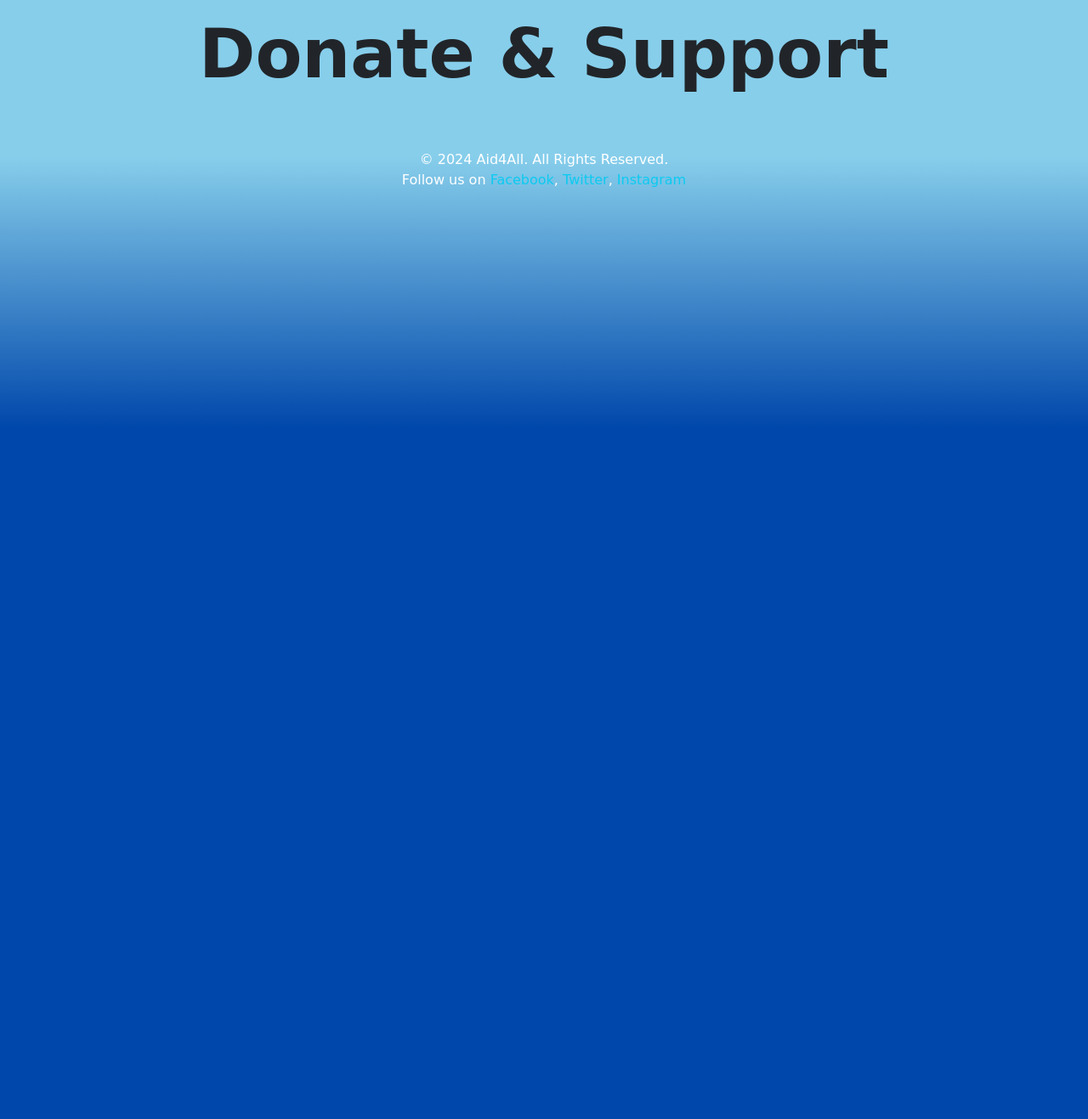
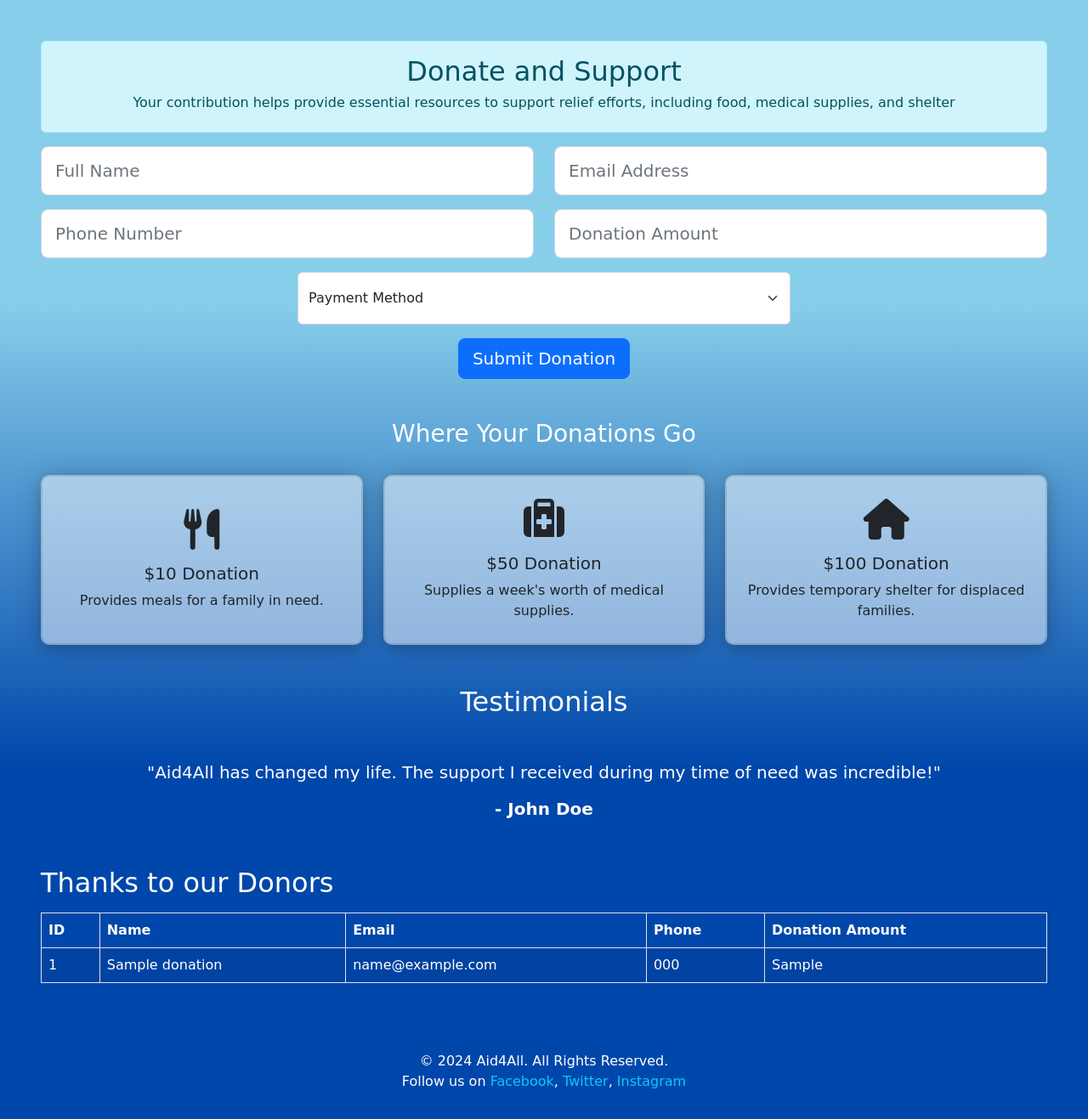
Before and after one commit to Sadhvi-Nayak/Aid4All, a Flask app: page /donateSupport in a window 1280 px wide. Shown: the part 56-1373 px from the top of the page at 85% size. Before the commit the page ends 531 px from the top, so only its background shows below. Run offline with Flask 3, Linux system fonts and the light colour scheme; tables that the repository leaves empty hold one stand-in row (values such as "Sample post"); some libraries are stand-ins or nearby versions; some web fonts are replaced.

Commit message:
Completed donate & support page

```diff
--- a/app.py
+++ b/app.py
@@ -60,6 +60,17 @@ class ResourceRequests(db.Model):
     def __repr__(self):
         return "<ResourceRequest %r>" % self.email
 
+class Donations(db.Model):
+    id = db.Column(db.Integer, primary_key=True)
+    name = db.Column(db.String(50), nullable=False)
+    email = db.Column(db.String(60), unique=True, nullable=False)
+    phone = db.Column(db.String(10), unique=True, nullable=False)
+    donation_amount = db.Column(db.String(20), nullable=False)
+    payment_method = db.Column(db.String(20), nullable=False)
+
+    def __repr__(self):
+        return "<Donation %r>" % self.email
+
 @app.route("/")
 def home():
     return render_template("index.html")
@@ -75,7 +86,8 @@ def requestResources():
 
 @app.route("/donateSupport")
 def donateSupport():
-    return render_template("donateSupport.html")
+	donations = Donations.query.all()
+	return render_template("donateSupport.html",donations=donations)
 
 @app.route("/volunteerSignup")
 def volunteerSignup():
@@ -190,6 +202,45 @@ def request_resources():
 			flash("Email ID already in use", "error")
 			return redirect(url_for("requestResources"))
 
+@app.route("/submit_donation", methods=['POST'])
+def submit_donation():
+    if request.method == 'POST':
+        name = request.form['name']
+        email = request.form['email']
+        phone = request.form['phone']
+        donation_amount = request.form['amount']
+        payment_method = request.form['payment_method']
+
+        email_check = Donations.query.filter_by(email=email).first()
+        if not email_check:
+            phone_check = Donations.query.filter_by(phone=phone).first()
+            if not phone_check:
+                donation = Donations(
+                    name=name,
+                    email=email,
+                    phone=phone,
+                    donation_amount=donation_amount,
+                    payment_method=payment_method,
+                )
+                db.session.add(donation)
+                db.session.commit()
+                send_mail(
+                    email,
+                    "Donation Confirmation",
+                    "Hi "
+                    + str(name)
+                    + ",\nThank you for your generous donation to Aid4All! Your contribution will make a significant impact."
+                    + "\nPlease keep an eye on your email for updates on how your donation is being used."
+                )
+                flash("Donation successful", "success")
+                return redirect(url_for("donateSupport"))
+            else:
+                flash("Phone Number already in use", "error")
+                return redirect(url_for("donateSupport"))
+        else:
+            flash("Email ID already in use", "error")
+            return redirect(url_for("donateSupport"))
+
 if __name__ == '__main__':
 	with app.app_context():
 		db.create_all()
--- a/static/style.css
+++ b/static/style.css
@@ -144,6 +144,16 @@ body {
     color: white !important;
 }
 
+.carousel-item p {
+    color: white;
+    font-size: 1.25rem;
+}
+
+.carousel-item h5 {
+    color: white;
+    font-weight: bold;
+}
+
 @media (min-width: 1600px) {
     .custom-checkbox {
         width: 50px;
--- a/templates/donateSupport.html
+++ b/templates/donateSupport.html
@@ -1,7 +1,127 @@
 {% extends 'base.html' %} {% block title %}Donate & Support{% endblock %} {% block body %}
-<div class="container mt-3 bluecl">
-    <h1 class="text-center fw-bold mb-5 display-1">
-        Donate & Support
-    </h1>
+<div class="m-5">
+    <div class="alert alert-info">
+        <h2 class="alert-heading text-center">Donate and Support</h2>
+        <h6 class="text-center">Your contribution helps provide essential resources to support relief efforts, including food, medical supplies, and shelter</h6>
+    </div>
+
+    <form action="/submit_donation" method="POST" id="donation-form">
+        <div class="row">
+            <div class="col-md-6 mb-3">
+                <input type="text" class="form-control form-control-lg" style="line-height: 2;" id="name" name="name" placeholder="Full Name" required>
+            </div>
+            <div class="col-md-6 mb-3">
+                <input type="email" class="form-control form-control-lg" id="email" style="line-height: 2;" name="email" placeholder="Email Address" required>
+            </div>
+        </div>
+        <div class="row">
+            <div class="col-md-6 mb-3">
+                <input type="tel" class="form-control form-control-lg" id="phone" style="line-height: 2;" name="phone" placeholder="Phone Number" required>
+            </div>
+            <div class="col-md-6 mb-3">
+                <input type="number" class="form-control form-control-lg" id="amount" style="line-height: 2;" name="amount" placeholder="Donation Amount" required>
+            </div>
+        </div>
+        <div class="row d-flex justify-content-center">
+            <div class="col-md-6 mb-3">
+                <select class="form-select form-control-lg" style="line-height: 3;" id="payment_method" name="payment_method" required>
+                    <option value="" disabled selected>Payment Method</option>
+                    <option value="Credit/Debit Card">Credit/Debit Card</option>
+                    <option value="PayPal">PayPal</option>
+                </select>
+            </div>
+        </div>
+        <div class="text-center">
+            <button type="submit" class="btn btn-primary btn-lg">Submit Donation</button>
+        </div>
+    </form>
+
+    <h3 class="text-center mt-5 mb-3 text-white">Where Your Donations Go</h3>
+    <div class="row">
+        <div class="col-md-4 mt-3">
+            <div class="card text-center" style="height: 200px;">
+                <div class="card-body d-flex flex-column justify-content-center">
+                    <i class="fas fa-utensils fa-3x mb-3"></i>
+                    <h5 class="card-title">$10 Donation</h5>
+                    <p class="card-text">Provides meals for a family in need.</p>
+                </div>
+            </div>
+        </div>
+        <div class="col-md-4 mt-3">
+            <div class="card text-center" style="height: 200px;">
+                <div class="card-body d-flex flex-column justify-content-center">
+                    <i class="fas fa-medkit fa-3x mb-3"></i>
+                    <h5 class="card-title">$50 Donation</h5>
+                    <p class="card-text">Supplies a week's worth of medical supplies.</p>
+                </div>
+            </div>
+        </div>
+        <div class="col-md-4 mt-3">
+            <div class="card text-center" style="height: 200px;">
+                <div class="card-body d-flex flex-column justify-content-center">
+                    <i class="fas fa-home fa-3x mb-3"></i>
+                    <h5 class="card-title">$100 Donation</h5>
+                    <p class="card-text">Provides temporary shelter for displaced families.</p>
+                </div>
+            </div>
+        </div>
+    </div>
+
+    <h2 class="text-center mt-5 mb-5 text-white">Testimonials</h2>
+    <div id="testimonialCarousel" class="carousel slide" data-bs-ride="carousel" data-bs-interval="3000">
+        <div class="carousel-inner">
+            <div class="carousel-item active">
+                <div class="testimonial-content text-center">
+                    <p>"Aid4All has changed my life. The support I received during my time of need was incredible!"</p>
+                    <h5>- John Doe</h5>
+                </div>
+            </div>
+            <div class="carousel-item">
+                <div class="testimonial-content text-center">
+                    <p>"Thanks to Aid4All, I received medical supplies just when I needed them. Thank you for your kindness!"</p>
+                    <h5>- Jane Smith</h5>
+                </div>
+            </div>
+            <div class="carousel-item">
+                <div class="testimonial-content text-center">
+                    <p>"The volunteers at Aid4All are amazing! They helped me find shelter during a tough time."</p>
+                    <h5>- Mark Johnson</h5>
+                </div>
+            </div>
+            <div class="carousel-item">
+                <div class="testimonial-content text-center">
+                    <p>"I can’t express how grateful I am for the assistance I received. It made a huge difference!"</p>
+                    <h5>- Emily Davis</h5>
+                </div>
+            </div>
+        </div>
+    </div>
+    <h2 class="mt-5 mb-3 text-white">Thanks to our Donors</h2>
+    <div class="table-responsive">
+        <table class="table table-bordered table-striped volunteerTable">
+            <thead>
+                <tr>
+                    <th>ID</th>
+                    <th>Name</th>
+                    <th>Email</th>
+                    <th>Phone</th>
+                    <th>Donation Amount</th>
+                </tr>
+            </thead>
+            <tbody>
+                {% for donation in donations %}
+                <tr>
+                    <td>{{ donation.id }}</td>
+                    <td>{{ donation.name }}</td>
+                    <td>{{ donation.email }}</td>
+                    <td>{{ donation.phone }}</td>
+                    <td>{{ donation.donation_amount }}</td>
+                </tr>
+                {% endfor %}
+            </tbody>
+        </table>
+    </div>
+
 </div>
+
 {% endblock body %}
```
